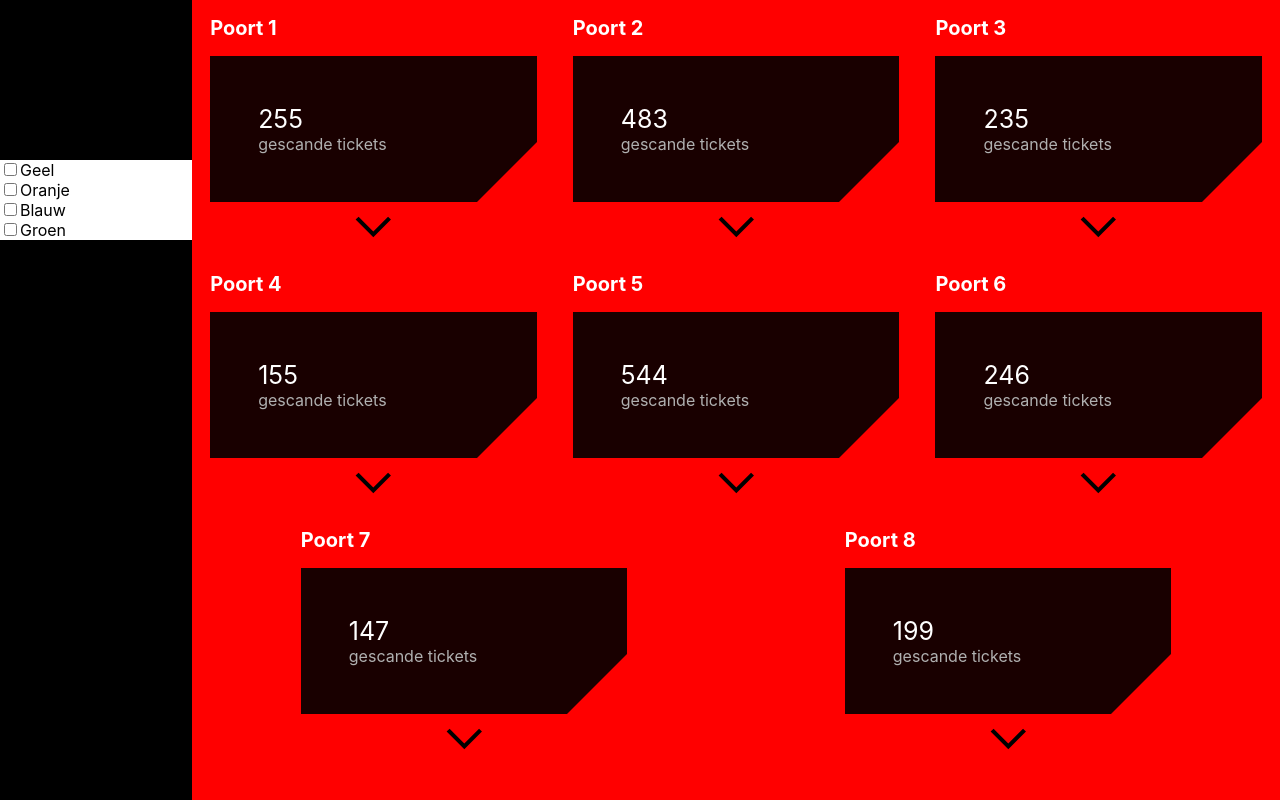
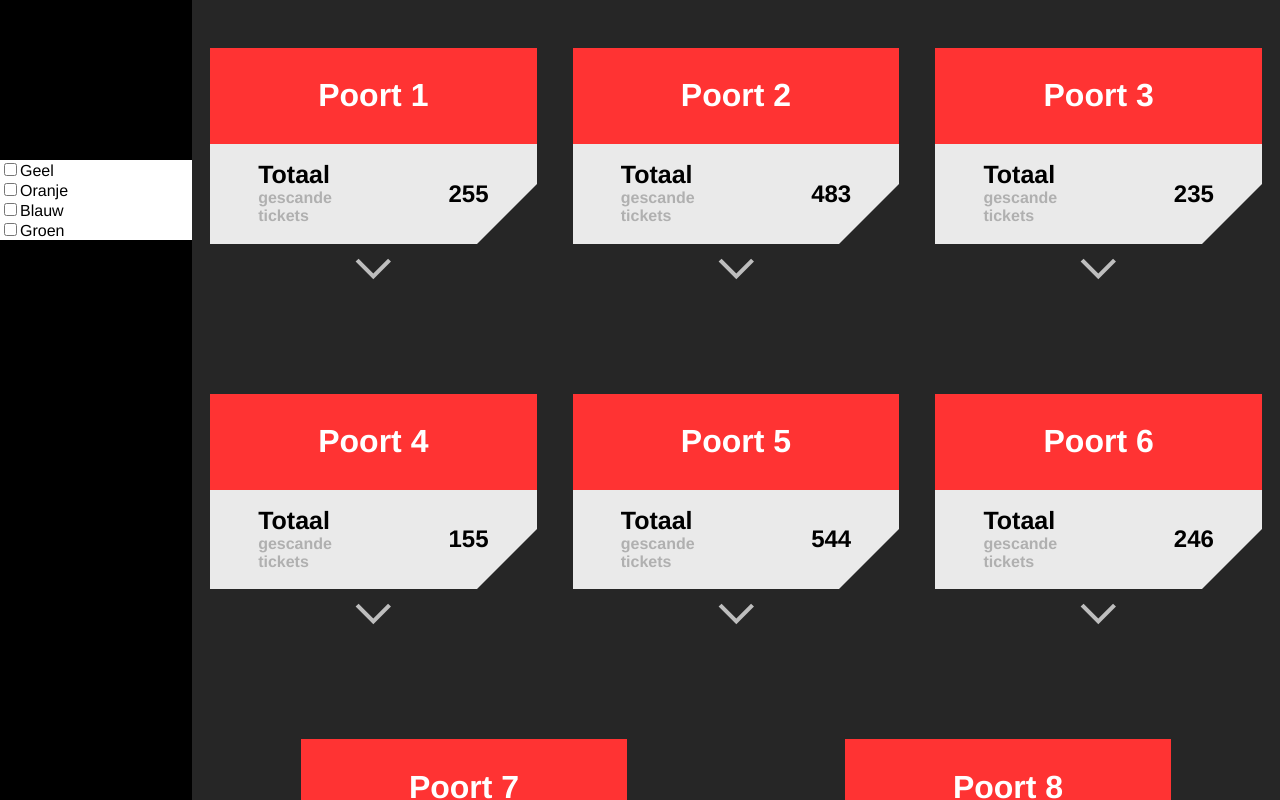
Before and after one commit to freekvisser/dashboard, a React (Create React App) app: page / in a window 1280 px wide. Shown: the top 800 px of the page. Built offline with nearby package versions, Linux system fonts and the light colour scheme; the HTML template or start-up script is replaced by a standard one.

Commit message:
remodel gate components and add switch to select different types of tickets

```diff
--- a/src/App.css
+++ b/src/App.css
@@ -1,5 +1,7 @@
 body{
-  background-color: #ff0000;
+  background-color: #262626;
+  font-family: Helvetica Neue, serif;
+  font-weight: bold;
 }
 
 .hidden{
@@ -16,6 +18,7 @@ body{
   top: 0;
   left: 0;
   background-color: #000;
+  font-weight: normal;
 }
   #port-filter{
     width: 100%;
@@ -35,18 +38,11 @@ body{
 }
 .port{
   width: 30%;
-}
-#port-number{
-  display: block;
-  color: #fff;
-  padding: 1rem 0;
-  font-size: 20px;
-  font-weight: bold;
+  margin: 3rem 0;
 }
 .port-content{
-  background-color: rgba(0, 0, 0, 0.9);
+  background-color: rgba(255, 255, 255, 0.9);
   color: #fff;
-  padding: 3rem;
   position: relative;
 }
 .port-content:before {
@@ -54,19 +50,35 @@ body{
   position: absolute;
   bottom: 0;
   right: 0;
-  border-bottom: 60px solid red;
+  border-bottom: 60px solid #262626;
   border-left: 60px solid transparent;
   width: 0;
 }
-  .frame-sections:not(:last-child){
-    margin-bottom: 1rem;
+  .mask{
+    background-color: #fff;
+  }
+  .title{
+    padding: .5rem 0;
+    background-color: rgba(255, 0, 0, 0.8);
+    text-align: center;
+  }
+  .frame-sections{
+    padding: 1rem 3rem;
+  }
+  #sub-title{
+    display: flex;
+  }
+  .frame-sections h2{
+    width: 100%;
+    text-align: right;
+    color: #000;
   }
    span{
      color: #B0B0B0;
   }
   .port-content #scanned-tickets{
     font-size: 25px;
-    color: #fff;
+    color: #000;
     padding-bottom: 16px;
   }
   .port-content .trend{
@@ -81,12 +93,28 @@ body{
 
   .high-low{
     font-size: 25px;
-    color: #ffffff;
+    color: #000;
+  }
+
+  .bottom-bar{
+    text-align: center;
+  }
+  .type-button{
+    width: 20px;
+    height: 20px;
+    border: 1px solid #000;
+    border-radius: 50%;
+    display: inline-block;
+    margin: 1rem 1rem;
+  }
+  .type-button:hover{
+    background-color: #000;
   }
 
 .chevron{
   width: 100%;
   height: 50px;
   margin: 0 auto;
-  transition: .5s
+  transition: .5s;
+  color: rgba(255, 255, 255, 0.7);
 }
--- a/src/features/FrameContents.tsx
+++ b/src/features/FrameContents.tsx
@@ -1,47 +1,71 @@
-import React from 'react';
+import React, {useState} from 'react';
+import { ticketInfo } from '../types/ticketInfo'
 
-export interface FrameContents extends React.HTMLAttributes<HTMLDivElement> {
-    scannedTickets: number;
-    trend: number;
-    high: {
-        timestamp: Date;
-        quantity: number;
-    },
-    low: {
-        timestamp: Date;
-        quantity: number;
-    }
+export interface FrameContents extends React.HTMLAttributes<HTMLDivElement>, ticketInfo {
+    portNumber: number;
     open: boolean;
+    types: ticketInfo[]
 }
+
 
 const FrameContents = (props: FrameContents) => {
     const {
+        portNumber,
         scannedTickets,
         trend,
         high,
         low,
         open,
+        types,
         className,
     } = props;
 
+    const [index, setIndex] = useState(0)
+
+    const ticketTypes = ['Totaal', "Mobile", "E-ticket", "Hardcard"]
 
     return(
         <div className={className}>
-            <div className="frame-sections">
-                <span id="scanned-tickets">{scannedTickets}</span><br/>
-                <span>gescande tickets</span>
+            <div className="mask">
+                <div className="title">
+                    <h1>Poort {portNumber}</h1>
+                </div>
+            </div>
+            <div className="frame-sections" id="sub-title">
+                <div>
+                    <span id="scanned-tickets">{ticketTypes[index]}</span><br/>
+                    <span>gescande tickets</span>
+                </div>
+                <h2>{types[index].scannedTickets}</h2>
             </div>
             {open && (
                 <>
                     <div className="frame-sections">
-                        <span className="trend" id={trend < 0 ? "neg-trend" : "pos-trend"}>{trend + "%"}</span><br/>
+                        <span className="trend" id={types[index].trend < 0 ? "neg-trend" : "pos-trend"}>{types[index].trend + "%"}</span><br/>
                         <span>T.o.v. laatste wedstrijd</span>
                     </div>
                     <div className="frame-sections">
-                        <span className={"high-low"}>{high.timestamp.getHours() + ":" + high.timestamp.getMinutes() + " (" + high.quantity + ")"}</span><br/>
+                        <span className={"high-low"}>{types[index].high.timestamp.getHours() + ":" + types[index].high.timestamp.getMinutes().toString().padStart(2, '0') + " (" + types[index].high.quantity + ")"}</span><br/>
                         <span>Piek</span><br/>
-                        <span className={"high-low"}>{low.timestamp.getHours() + ":" + low.timestamp.getMinutes() + " (" + low.quantity + ")"}</span><br/>
+                        <span className={"high-low"}>{types[index].low.timestamp.getHours() + ":" + types[index].low.timestamp.getMinutes().toString().padStart(2, '0') + " (" + types[index].low.quantity + ")"}</span><br/>
                         <span>Dal</span>
+                    </div>
+
+                    <div className="bottom-bar">
+                        {types.map((type, i) => {
+                            return (
+                                <div
+                                    className="type-button"
+                                    key={i}
+                                    onClick={() => setIndex(i)}
+                                    style={
+                                        index === i
+                                            ? { backgroundColor: "#000" }
+                                            : {}
+                                    }
+                                />
+                            );
+                        })}
                     </div>
                 </>
             )}
--- a/src/features/InfoFrame.tsx
+++ b/src/features/InfoFrame.tsx
@@ -3,6 +3,7 @@ import { PortInfo } from "../types/PortInfo";
 import ChevronDownIcon from "../features/icons/ChevronDownIcon";
 import ChevronUpIcon from "../features/icons/ChevronUpIcon";
 import React, {useState} from "react";
+import {ticketInfo} from "../types/ticketInfo";
 
 export interface InfoFrameProps extends React.HTMLAttributes<HTMLDivElement> {
     portInfo: PortInfo;
@@ -11,13 +12,57 @@ export interface InfoFrameProps extends React.HTMLAttributes<HTMLDivElement> {
 const InfoFrame = (props: InfoFrameProps) => {
     const {portInfo, id, className = ''} = props;
 
+    const ticketInfos : ticketInfo[] = [
+        {
+            scannedTickets: portInfo.scannedTickets,
+            trend: portInfo.trend,
+            high: portInfo.high,
+            low: portInfo.low,
+        },
+        {
+            scannedTickets: 402,
+            trend: 3,
+            high: {
+                timestamp: new Date(1679649878 * 1000),
+                quantity: 234,
+            },
+            low: {
+                timestamp: new Date(1679649878 * 1000),
+                quantity: 12,
+            }
+        },
+        {
+            scannedTickets: 412,
+            trend: 3,
+            high: {
+                timestamp: new Date(1679649878 * 1000),
+                quantity: 234,
+            },
+            low: {
+                timestamp: new Date(1679649878 * 1000),
+                quantity: 12,
+            }
+        },
+        {
+            scannedTickets: 349,
+            trend: 3,
+            high: {
+                timestamp: new Date(1679649878 * 1000),
+                quantity: 234,
+            },
+            low: {
+                timestamp: new Date(1679649878 * 1000),
+                quantity: 12,
+            }
+        },
+    ]
+
     const [open, setOpen] = useState<boolean>(false);
 
 
     return(
-        <div id={id} className={className + (portInfo.hide ? ' hidden' : '')} onClick={() => setOpen(!open)}>
-            <span id="port-number">Poort {portInfo.portNumber}</span>
-            <FrameContents scannedTickets={portInfo.scannedTickets} trend={portInfo.trend} high={portInfo.high} low={portInfo.low} className={"port-content"} open={open}/>
+        <div id={id} className={className + (portInfo.hide ? ' hidden' : '')}>
+            <FrameContents portNumber={portInfo.portNumber} scannedTickets={portInfo.scannedTickets} trend={portInfo.trend} high={portInfo.high} low={portInfo.low} open={open} types={ticketInfos} className={"port-content"}/>
             {open ? (
                 <ChevronUpIcon className="chevron" onClick={() => setOpen(!open)} />
             ) : (
--- /dev/null
+++ b/src/types/ticketInfo.tsx
@@ -0,0 +1,12 @@
+export interface ticketInfo {
+    scannedTickets: number;
+    trend: number;
+    high: {
+        timestamp: Date;
+        quantity: number;
+    },
+    low: {
+        timestamp: Date;
+        quantity: number;
+    }
+}
```
Also changed, not shown: src/types/PortInfo.ts (+3 -11 lines).
